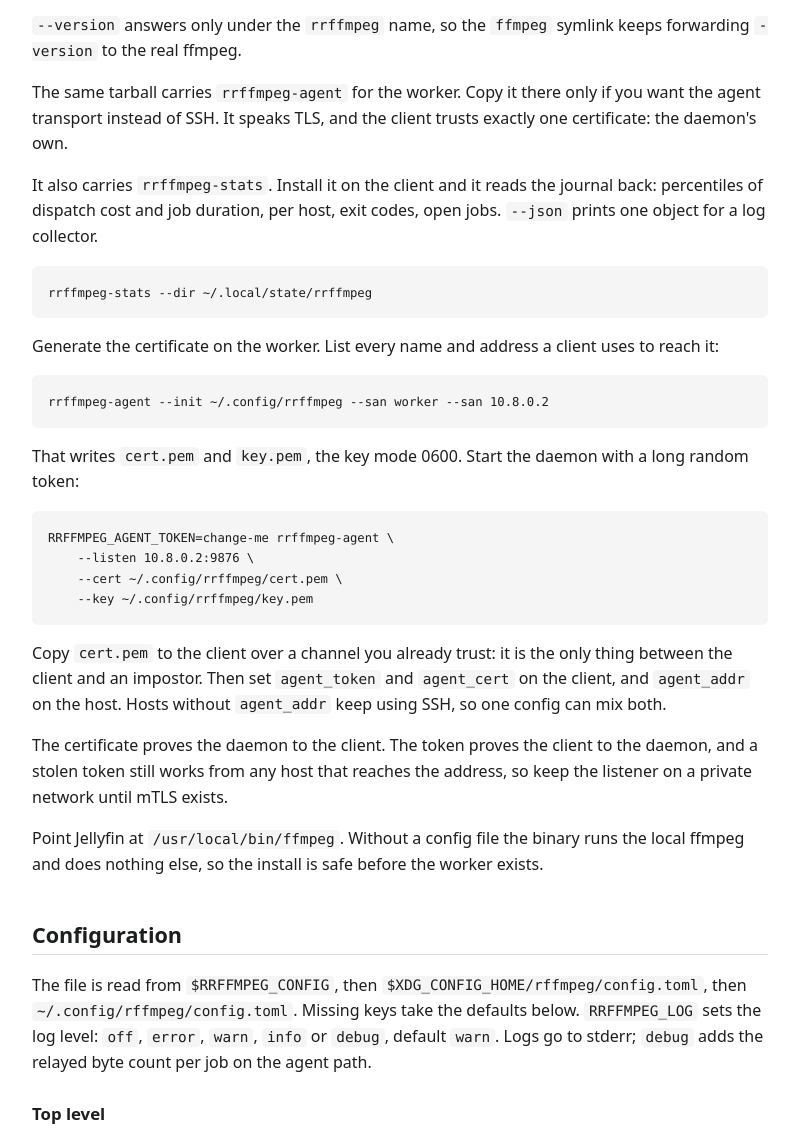
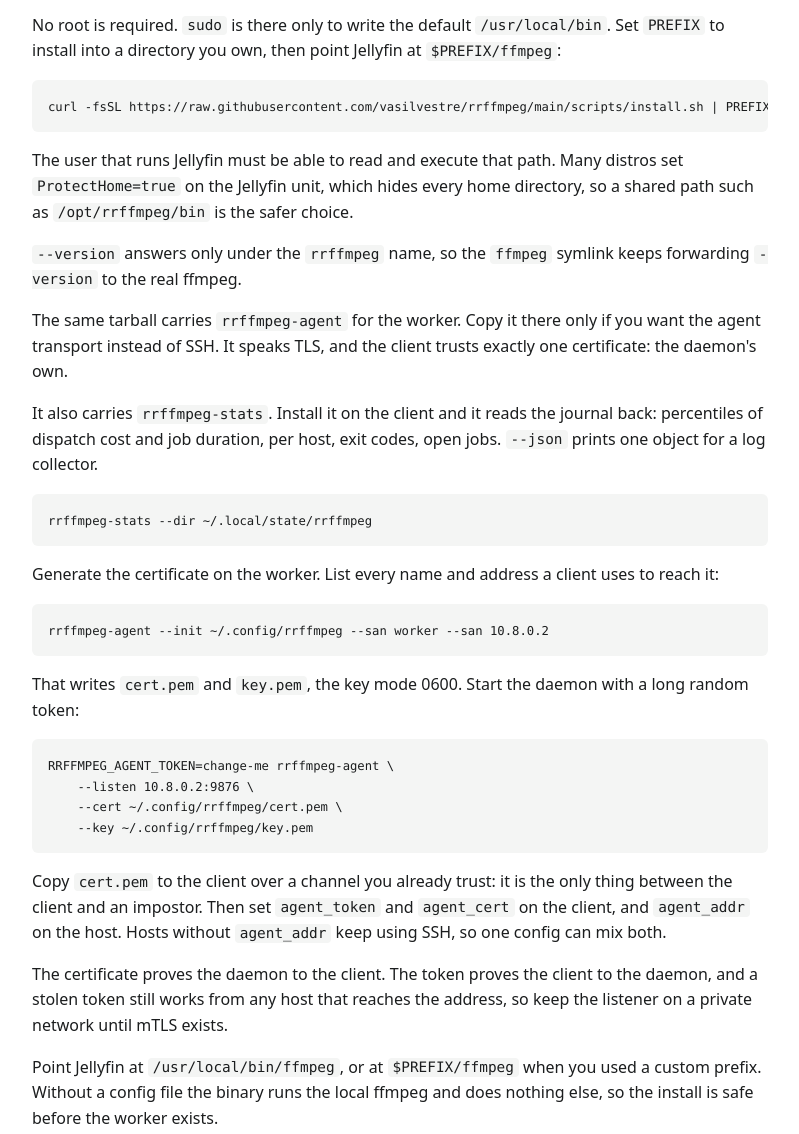
Before and after one commit to vasilvestre/rrffmpeg, a plain HTML site: page docs/index.html in a window 1280 px wide. Shown: the part 2263-3397 px from the top of the page, without its empty margins (240-1039 px from the left). Drawn offline with Linux system fonts and the light colour scheme.

```diff
--- a/docs/index.html
+++ b/docs/index.html
@@ -123,7 +123,7 @@ and four SQLite commits. Its per-job health probe then opens a second SSH
 connection and starts ffmpeg twice, which is why a 24 ms probe becomes 117 ms.
 On the shared disk of the production box the same commit waited 2 to 4 seconds.
 The method, the raw runs and the rffmpeg config are in
-<a href="compare-rffmpeg.md">compare-rffmpeg.md</a>.</p>
+<a href="https://github.com/vasilvestre/rrffmpeg/blob/main/docs/compare-rffmpeg.md">compare-rffmpeg.md</a>.</p>
 
 <h2>Features</h2>
 
@@ -175,6 +175,17 @@ and keeps the previous binary as <code>rrffmpeg.prev</code> for a rollback. Run
 the same command to update. On a worker that uses the agent transport, add
 <code>-s -- --agent</code> to install the daemon only.</p>
 
+<p>No root is required. <code>sudo</code> is there only to write the default
+<code>/usr/local/bin</code>. Set <code>PREFIX</code> to install into a directory
+you own, then point Jellyfin at <code>$PREFIX/ffmpeg</code>:</p>
+
+<pre><code>curl -fsSL https://raw.githubusercontent.com/vasilvestre/rrffmpeg/main/scripts/install.sh | PREFIX=$HOME/.local/bin sh</code></pre>
+
+<p>The user that runs Jellyfin must be able to read and execute that path. Many
+distros set <code>ProtectHome=true</code> on the Jellyfin unit, which hides every
+home directory, so a shared path such as <code>/opt/rrffmpeg/bin</code> is the
+safer choice.</p>
+
 <p><code>--version</code> answers only under the <code>rrffmpeg</code> name, so
 the <code>ffmpeg</code> symlink keeps forwarding <code>-version</code> to the
 real ffmpeg.</p>
@@ -214,7 +225,8 @@ client to the daemon, and a stolen token still works from any host that
 reaches the address, so keep the listener on a private network until mTLS
 exists.</p>
 
-<p>Point Jellyfin at <code>/usr/local/bin/ffmpeg</code>. Without a config file
+<p>Point Jellyfin at <code>/usr/local/bin/ffmpeg</code>, or at
+<code>$PREFIX/ffmpeg</code> when you used a custom prefix. Without a config file
 the binary runs the local ffmpeg and does nothing else, so the install is safe
 before the worker exists.</p>
 
```
Also changed, not shown: 1 other file.
